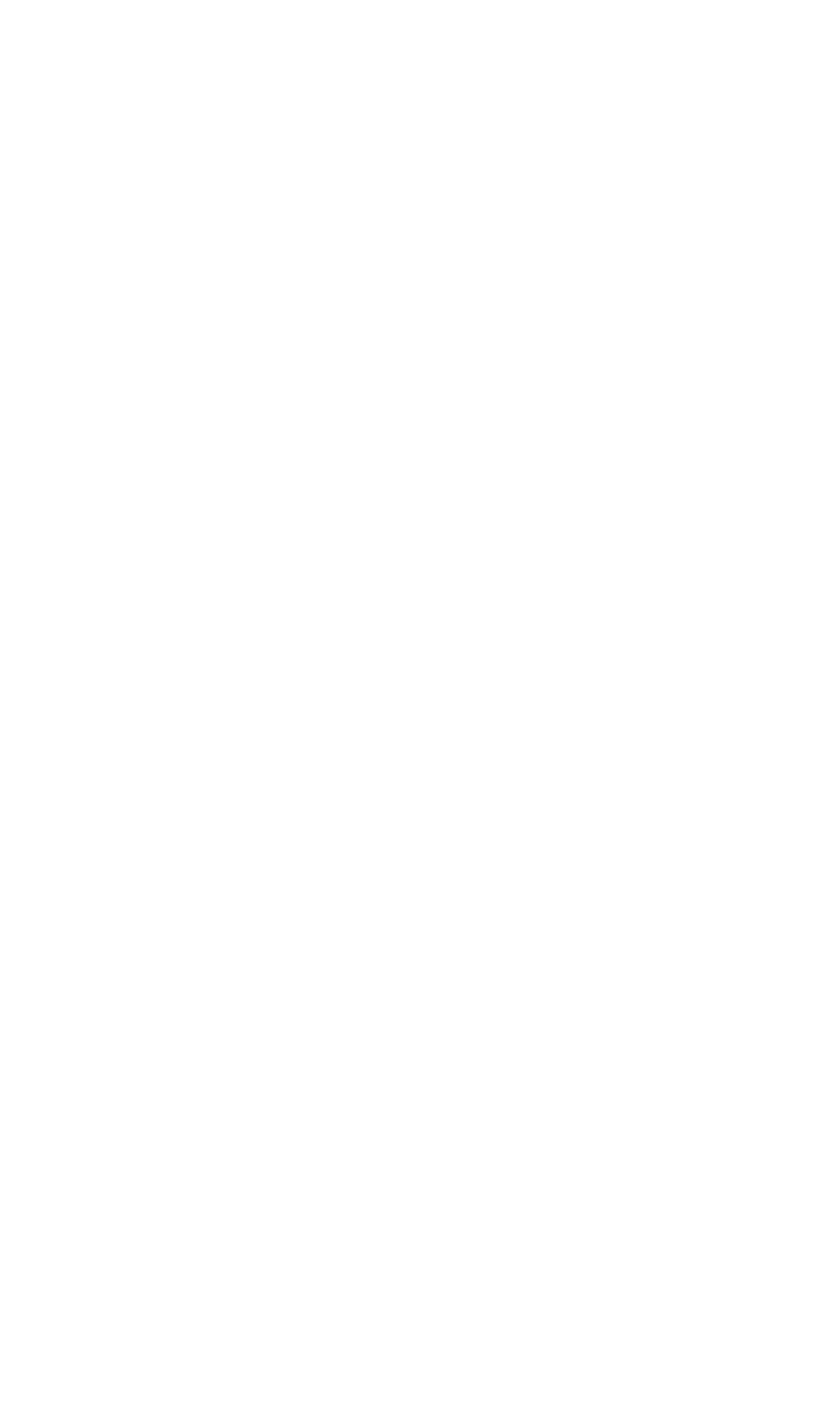
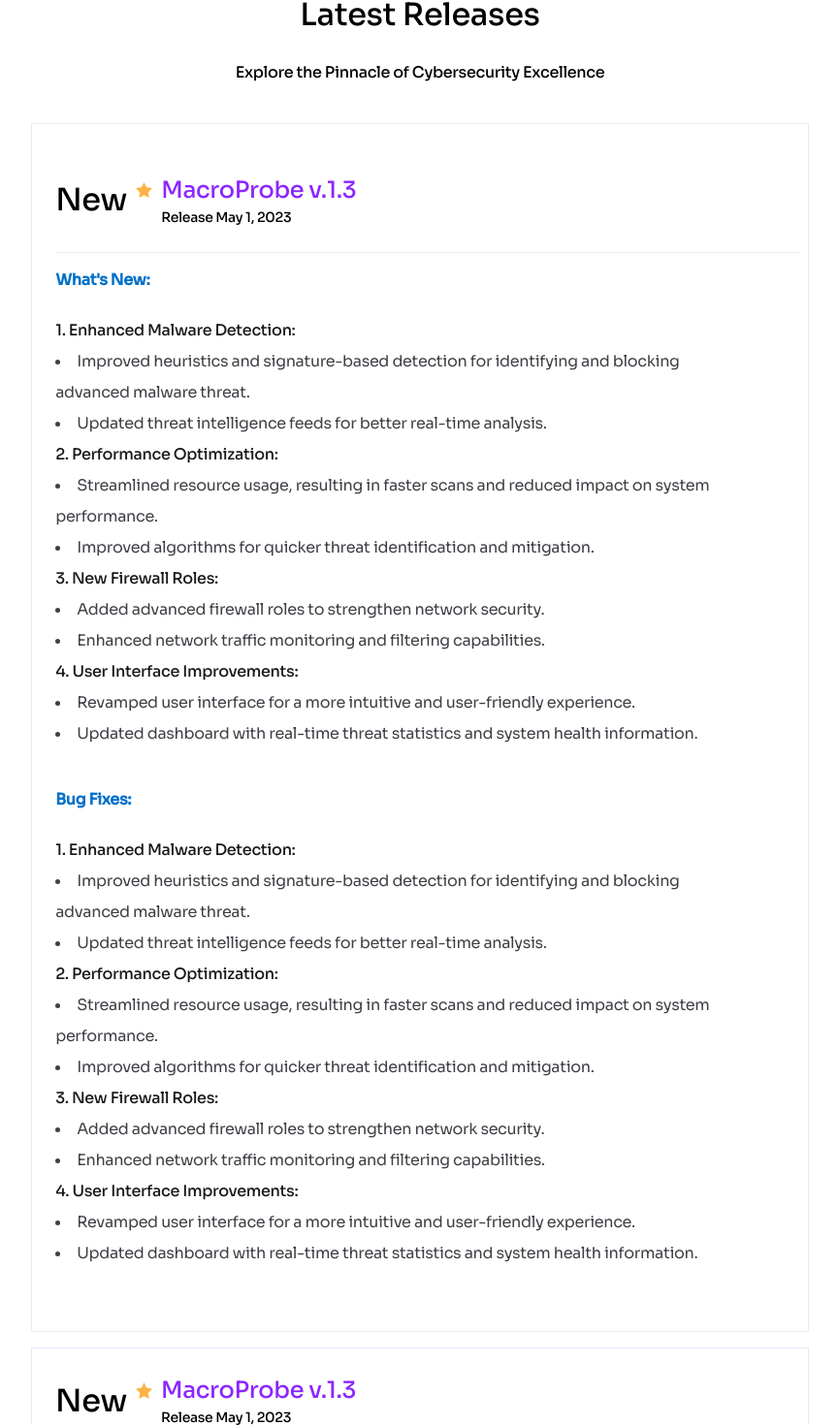
Before and after one commit to Vierra-Digital/eCyberforce-Client, a Next.js app: page /releases in a window 1280 px wide. Shown: the part 118-1588 px from the top of the page at 97% size, without its empty margins (207-1072 px from the left). Before the commit the page ends 800 px from the top, so only its background shows below. Built offline with nearby package versions, Linux system fonts and the light colour scheme.

Commit message:
releases added

```diff
--- a/src/app/about/page.tsx
+++ b/src/app/about/page.tsx
@@ -1,3 +1,5 @@
+
+import About from "@/components/about/About";
 import Footer from "@/components/home/utils/Footer";
 import { Sora } from "next/font/google";
 import React from "react";
@@ -9,32 +11,7 @@
 function Page() {
   return (
     <>
-      <div className="w-full flex items-center justify-center flex-col gap-[32px] xs:gap-[24px] pt-[64px] mb-6 sm:mb-14">
-        <h3 className={`text-[#8C26FF] text-[14px] ${sora.className}`}>About Us</h3>
-        <h1
-          className={`sm:text-[32px] xs:text-[24px] text-[18px] leading-[42px] w-[290px] xs:w-[355px] h-[160px] sm:w-[642px] sm:h-[126px] text-center font-medium ${sora.className}`}
-        >
-          Transforming Legacies: Empowering Teams, Securing Futures - Our
-          Journey in Cyberspace Management
-        </h1>
-        <p
-          className={`text-[12px] xs:text-[14px] sm:text-[16px] font-normal leading-[26px] w-[270px] xs:w-[90%] h-[494px] sm:w-[600px] sm:h-[338px] ${sora.className}`}
-        >
-          After 30 years in the industry, we decided to alter direction. Now, we
-          share our passion by helping others Manage The Cyberspace. Our ramp up
-          process is designed to empower your team and outfit them with the
-          tools they need with Network, Services and Cybersecurity Monitoring
-          and we can extend monitor End-to-End Network Reachability, Services
-          Delivery and Cybersecurity Coverage. Talk to us today about how we can
-          support your needs to limit your On-Line Network and Services downtime
-          and Cybersecurity Attacks, achieve good User Experiences on your
-          Wireless and Internet, and Good Server Performance on your Data Center
-          and Cloud. Our Patent Pending MacroProbe and CyberObservation
-          Software/Appliance will put you on a solid track to successfully and
-          proactively manage all your Network, Services and Cybersecurity
-          Monitoring in Cyberspace.
-        </p>
-      </div>
+      <About />
       <Footer />
     </>
   );
--- a/src/app/releases/page.tsx
+++ b/src/app/releases/page.tsx
@@ -1,7 +1,15 @@
+import Footer from "@/components/home/utils/Footer";
+import Releases from "@/components/releases/Releases";
+import Image from "next/image";
 import React from "react";
 
 function Page() {
-  return <div>Page</div>;
+  return (
+    <>
+    <Releases />
+    <Footer />
+    </>
+  )
 }
 
 export default Page;
--- /dev/null
+++ b/src/components/about/About.tsx
@@ -0,0 +1,39 @@
+import { Sora } from 'next/font/google'
+import React from 'react'
+
+const sora = Sora({
+    subsets: ['latin'],
+    weight: ['600']
+})
+function About() {
+  return (
+    <div className="w-full flex items-center justify-center flex-col gap-[32px] xs:gap-[24px] pt-[64px] mb-6 sm:mb-14">
+    <h3 className={`text-[#8C26FF] text-[14px] ${sora.className}`}>About Us</h3>
+    <h1
+      className={`sm:text-[32px] xs:text-[24px] text-[18px] leading-[42px] w-[290px] xs:w-[355px] h-[160px] sm:w-[642px] sm:h-[126px] text-center font-medium ${sora.className}`}
+    >
+      Transforming Legacies: Empowering Teams, Securing Futures - Our
+      Journey in Cyberspace Management
+    </h1>
+    <p
+      className={`text-[12px] xs:text-[14px] sm:text-[16px] font-normal leading-[26px] w-[270px] xs:w-[90%] h-[494px] sm:w-[600px] sm:h-[338px] ${sora.className}`}
+    >
+      After 30 years in the industry, we decided to alter direction. Now, we
+      share our passion by helping others Manage The Cyberspace. Our ramp up
+      process is designed to empower your team and outfit them with the
+      tools they need with Network, Services and Cybersecurity Monitoring
+      and we can extend monitor End-to-End Network Reachability, Services
+      Delivery and Cybersecurity Coverage. Talk to us today about how we can
+      support your needs to limit your On-Line Network and Services downtime
+      and Cybersecurity Attacks, achieve good User Experiences on your
+      Wireless and Internet, and Good Server Performance on your Data Center
+      and Cloud. Our Patent Pending MacroProbe and CyberObservation
+      Software/Appliance will put you on a solid track to successfully and
+      proactively manage all your Network, Services and Cybersecurity
+      Monitoring in Cyberspace.
+    </p>
+  </div>
+  )
+}
+
+export default About
--- a/src/components/home/hero/Hero.tsx
+++ b/src/components/home/hero/Hero.tsx
@@ -71,11 +71,11 @@
         transform: "rotateX(45deg)"
       }}
       >
-        <h2 className={`text-[24px] font-medium ${sora.className} text-nowrap`}>Deep Learning Forecast Deep Learning</h2>
-        <h2 className={`text-[24px] font-medium ${sora.className} text-nowrap`}>Diagnosis Data Center/Cloud Monitoring Services</h2>
-        <h2 className={`text-[24px] font-medium ${sora.className} text-nowrap`}>Wireless/Internet Access</h2>
-        <h2 className={`text-[24px] font-medium ${sora.className} text-nowrap`}>Deep Learning Forecast Deep Learning</h2>
-        <h2 className={`text-[24px] font-medium ${sora.className} text-nowrap`}>Diagnosis Data Center/Cloud Monitoring Services</h2>
+        <h2 className={`text-[24px] font-medium ${sora.className} text-nowrap flex`}>Deep Learning Forecast Deep Learning</h2>
+        <h2 className={`text-[24px] font-medium ${sora.className} text-nowrap flex`}>Diagnosis Data Center/Cloud Monitoring Services</h2>
+        <h2 className={`text-[24px] font-medium ${sora.className} text-nowrap flex`}>Wireless/Internet Access</h2>
+        <h2 className={`text-[24px] font-medium ${sora.className} text-nowrap flex`}>Deep Learning Forecast Deep Learning</h2>
+        <h2 className={`text-[24px] font-medium ${sora.className} text-nowrap flex`}>Diagnosis Data Center/Cloud Monitoring Services</h2>
       </div>
     </div>
   )
--- /dev/null
+++ b/src/components/releases/Releases.tsx
@@ -0,0 +1,79 @@
+import React from "react";
+import { Infos } from "./_components/Infos";
+import Image from "next/image";
+import { Sora } from "next/font/google";
+
+const sora = Sora({
+  subsets: ["latin"],
+  weight: ["500"],
+});
+
+export default function Releases() {
+  return (
+    <div className="flex items-center justify-center flex-col pt-[64px] mb-10">
+      <div className="text-center flex flex-col gap-[24px] mb-10">
+        <h3
+          className={`text-[14px] text-[#8C26FF] font-medium ${sora.className}`}
+        >
+          What&apos;s New
+        </h3>
+        <h1 className={`text-[32px] font-medium ${sora.className}`}>
+          Latest Releases
+        </h1>
+        <h3 className={`text-[16px] ${sora.className}`}>
+          Explore the Pinnacle of Cybersecurity Excellence{" "}
+        </h3>
+      </div>
+
+      <div className="flex flex-col items-center justify-center">
+        <div className="border border-[#EAE9F7] p-[24px] w-[98%]">
+          <div className="flex gap-[9px] items-center w-[99%] lg:w-[768px] h-[109px] py-[24px] border-b border-b-[#EAE9F7] mb-4">
+            <h1 className={`text-[32px] font-semibold ${sora.className}`}>
+              New
+            </h1>
+            <Image
+              src="/star.svg"
+              alt="star"
+              width={17}
+              height={10}
+              className="mt-[-20px]"
+            />
+            <div>
+              <h2
+                className={`text-[24px] font-medium text-[#8C26FF] ${sora.className}`}
+              >
+                MacroProbe v.1.3
+              </h2>
+              <p className={`text-[14px] ${sora.className}`}>
+                Release May 1, 2023
+              </p>
+            </div>
+          </div>
+          <Infos title="What's New" />
+          <Infos title="Bug Fixes" />
+        </div>
+
+        <div className="flex gap-[9px] items-center w-[98%] lg:w-[802px] h-[109px] px-[24px] py-[48px] border border-[#EAE9F7] mb-4 mt-4">
+          <h1 className={`text-[32px] font-semibold ${sora.className}`}>New</h1>
+          <Image
+            src="/star.svg"
+            alt="star"
+            width={17}
+            height={10}
+            className="mt-[-20px]"
+          />
+          <div>
+            <h2
+              className={`text-[24px] font-medium text-[#8C26FF] ${sora.className}`}
+            >
+              MacroProbe v.1.3
+            </h2>
+            <p className={`text-[14px] ${sora.className}`}>
+              Release May 1, 2023
+            </p>
+          </div>
+        </div>
+      </div>
+    </div>
+  );
+}
--- /dev/null
+++ b/src/components/releases/_components/Infos.tsx
@@ -0,0 +1,57 @@
+import { Sora } from "next/font/google";
+import React from "react";
+
+const sora = Sora({
+  subsets: ["latin"],
+  weight: ["400", "500"]
+})
+
+type InfoType = {
+  title: string
+}
+
+export const Infos = ({title}: InfoType) => {
+  return (
+    <div className="w-[90%] lg:w-[700px] mb-10">
+      <h2 className={`text-[16px] font-semibold text-[#0171C9] mb-6 ${sora.className}`}>{title}:</h2>
+      <div>
+        <h2 className={`text-[16px] font-medium text-[#18181B] leading-[32px] ${sora.className}`}>
+        1. Enhanced Malware Detection:
+        </h2>
+        <li className={`text-[16px] font-normal text-[#3F3F46] leading-[32px] ${sora.className}`}>
+          Improved heuristics and signature-based detection for identifying and
+          blocking advanced malware threat.
+        </li>
+        <li className={`text-[16px] font-normal text-[#3F3F46] leading-[32px] ${sora.className}`}>
+          Updated threat intelligence feeds for better real-time analysis.
+        </li>
+        <h2 className={`text-[16px] font-medium text-[#18181B] leading-[32px] ${sora.className}`}>
+        2. Performance Optimization:
+        </h2>
+        <li className={`text-[16px] font-normal text-[#3F3F46] leading-[32px] ${sora.className}`}>
+          Streamlined resource usage, resulting in faster scans and reduced
+          impact on system performance.
+        </li>
+        <li className={`text-[16px] font-normal text-[#3F3F46] leading-[32px] ${sora.className}`}>
+          Improved algorithms for quicker threat identification and mitigation.
+        </li>
+        <h2 className={`text-[16px] font-medium text-[#18181B] leading-[32px] ${sora.className}`}>
+        3. New Firewall Roles:
+        </h2>
+        <li className={`text-[16px] font-normal text-[#3F3F46] leading-[32px] ${sora.className}`}>Added advanced firewall roles to strengthen network security.</li>
+        <li className={`text-[16px] font-normal text-[#3F3F46] leading-[32px] ${sora.className}`}>Enhanced network traffic monitoring and filtering capabilities.</li>
+        <h2 className={`text-[16px] font-medium text-[#18181B] leading-[32px] ${sora.className}`}>
+        4. User Interface Improvements:
+        </h2>
+        <li className={`text-[16px] font-normal text-[#3F3F46] leading-[32px] ${sora.className}`}>
+          Revamped user interface for a more intuitive and user-friendly
+          experience.
+        </li>
+        <li className={`text-[16px] font-normal text-[#3F3F46] leading-[32px] ${sora.className}`}>
+          Updated dashboard with real-time threat statistics and system health
+          information.
+        </li>
+      </div>
+    </div>
+  );
+};
```
Also changed, not shown: src/components/home/about/About.tsx (+3 -4 lines).
